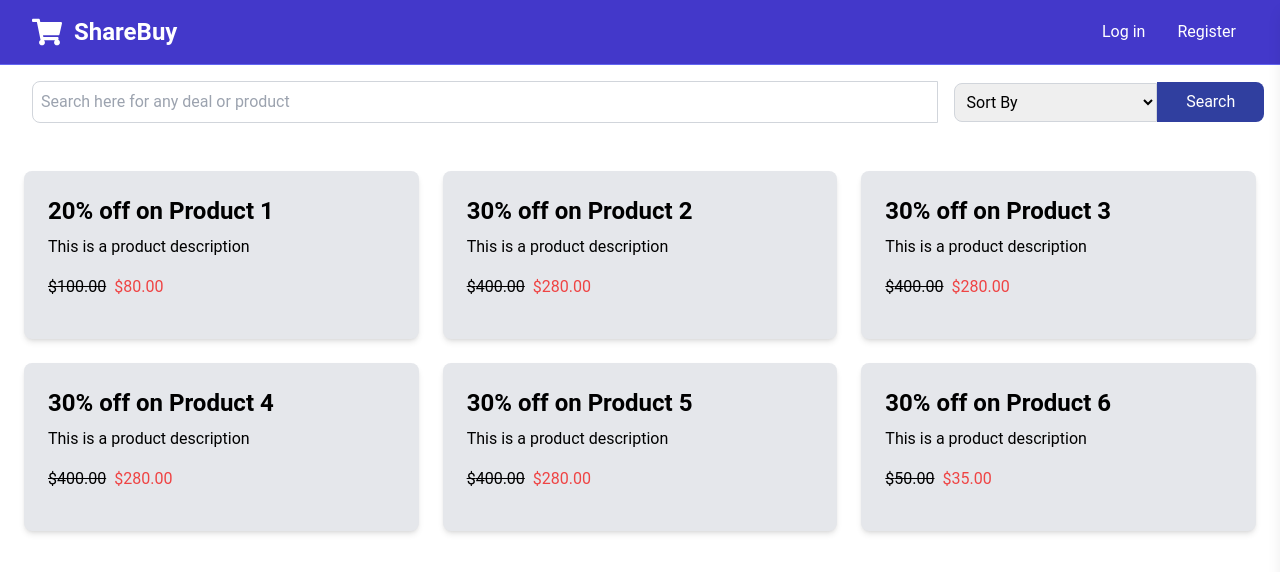
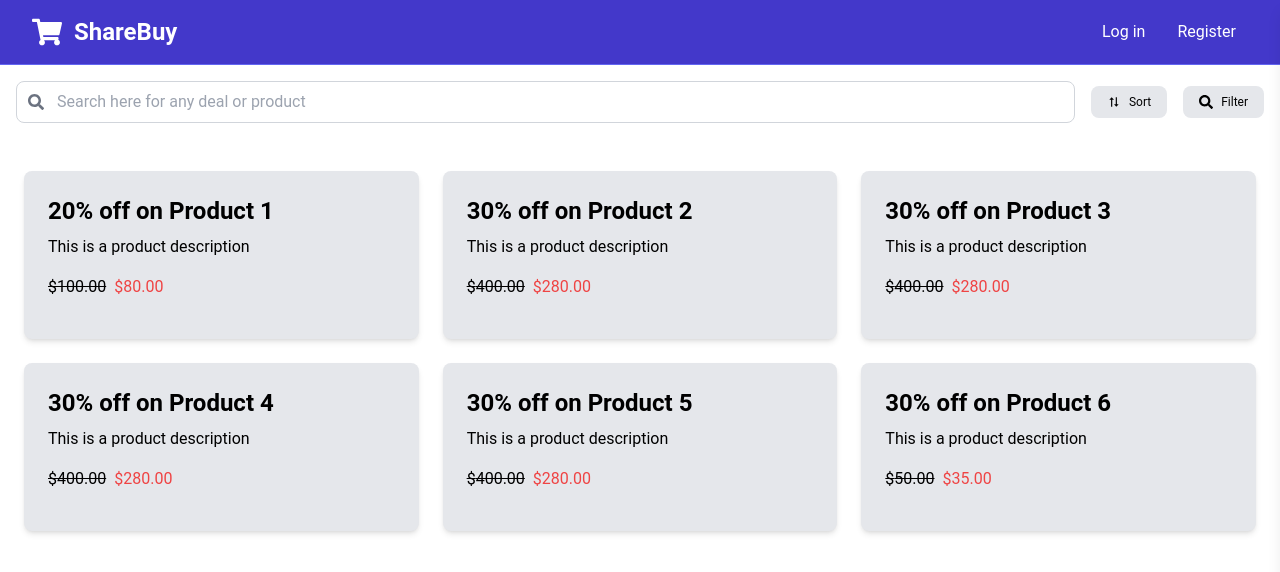
Before and after one commit to ShareBuy-final-project/Frontend, a React (Vite) app: page / in a window 1280 px wide. Shown: the top 572 px of the page. Built offline with nearby package versions, Linux system fonts and the light colour scheme.

Commit message:
sort and filter

```diff
--- a/src/components/Navbar.jsx
+++ b/src/components/Navbar.jsx
@@ -121,7 +121,7 @@ const Navbar = () => {
         }`}
       >
         <button
-          className="absolute top-4 right-4 text-gray-600 hover:text-gray-900 text-2xl"
+          className="absolute top-4 right-4 text-gray-600 hover:text-gray-900 text-2xl z-index=20"
           onClick={toggleSidebar}
         >
           &times;
--- a/src/components/SearchBar.jsx
+++ b/src/components/SearchBar.jsx
@@ -1,9 +1,14 @@
-import React, { useState } from 'react';
-import SortByDropDown from './SortByDropDown';
+import React, { useState, useEffect, useRef } from 'react';
+import { BiSortAlt2 } from 'react-icons/bi';  // Import the BiSortAlt2 icon
+import { FaSearch } from 'react-icons/fa';  // Assuming you're using FaSearch for the search icon
 
-const SearchBar = ({ onSearch, onSort ,placeholder = "Search...", width="100%" }) => {
+const SearchBar = ({ onSearch, onSort, placeholder = "Search...", width = "100%" }) => {
   const [query, setQuery] = useState('');
   const [sortOption, setSortOption] = useState('');
+  const [isFilterOpen, setIsFilterOpen] = useState(false); // State to toggle filter dropdown
+  const [isSortOpen, setIsSortOpen] = useState(false); // State to toggle sort modal
+  const filterRef = useRef(null);  // Reference for the filter modal
+  const sortRef = useRef(null);  // Reference for the sort modal
 
   const handleInputChange = (event) => {
     setQuery(event.target.value);
@@ -22,24 +27,164 @@ const SearchBar = ({ onSearch, onSort ,placeholder = "Search...", width="100%" }
     }
   };
 
+  const toggleFilterDropdown = () => {
+    setIsFilterOpen(!isFilterOpen);
+  };
+
+  const toggleSortModal = () => {
+    setIsSortOpen(!isSortOpen);
+  };
+
+  // Close filter and sort modals when clicking outside
+  useEffect(() => {
+    const handleClickOutside = (event) => {
+      if (
+        (filterRef.current && !filterRef.current.contains(event.target)) &&
+        (sortRef.current && !sortRef.current.contains(event.target))
+      ) {
+        setIsFilterOpen(false); // Close the filter modal if clicking outside
+        setIsSortOpen(false);   // Close the sort modal if clicking outside
+      }
+    };
+
+    // Attach event listener to document
+    document.addEventListener('mousedown', handleClickOutside);
+
+    // Cleanup event listener
+    return () => {
+      document.removeEventListener('mousedown', handleClickOutside);
+    };
+  }, []);
+
   return (
-    <div className={`flex items-center w-[${width}]`}>
+    <div className={`flex items-center justify-center w-[${width}]`}>
+      <div className="relative w-full">
         <input
           type="text"
           value={query}
           onChange={handleInputChange}
           placeholder={placeholder}
-        className="p-2 border border-gray-300 rounded-l-lg flex-grow ml-4"
-        style={{ flexBasis: '90%' }}
+          className="p-2 border border-gray-300 rounded-lg w-full pl-10 pr-10"
         />
-      <SortByDropDown sortOption={sortOption} onSortChange={handleSortChange} />
+        <FaSearch
+          className="absolute left-3 top-1/2 transform -translate-y-1/2 text-gray-500 cursor-pointer"
+          onClick={handleSearch}
+        />
+      </div>
+
+      <div className="ml-4 flex space-x-4 relative">
         <button
-        onClick={handleSearch}
-        className="px-4 py-2 bg-indigo700 text-white rounded-r-lg hover:bg-indigo600 transition duration-300"
-        style={{ flexBasis: '10%' }}
+          className="flex items-center px-4 py-2 bg-gray-200 text-black text-sm rounded-lg hover:bg-gray-300 transition duration-300"
+          onClick={toggleSortModal}  // Toggle sort modal
         >
-        Search
+          <BiSortAlt2 className="mr-2" /> {/* BiSortAlt2 icon */}
+          <span className="text-xs">Sort</span> {/* Smaller text */}
         </button>
+        <button
+          className="flex items-center px-4 py-2 bg-gray-200 text-black text-sm rounded-lg hover:bg-gray-300 transition duration-300"
+          onClick={toggleFilterDropdown}  // Toggle filter dropdown
+        >
+          <FaSearch className="mr-2" />
+          <span className="text-xs">Filter</span> {/* Smaller text */}
+        </button>
+
+        {/* Filter Dropdown */}
+        {isFilterOpen && (
+          <div
+            ref={filterRef}  // Attach the reference to the filter modal
+            className="absolute top-full right-0 mt-2 bg-white p-4 rounded-lg w-80 shadow-lg border border-gray-300 z-10"
+          >
+            <div className="border-b border-gray-400 pb-3 mb-2">
+              <h2 className="block text-xs font-medium mb-2">Filter</h2>
+            </div>
+            <div className="space-y-3">
+              <div className="border-b border-gray-400 pb-3">
+                <label className="block text-xs font-medium mb-2">Date range</label>
+                <div className="flex space-x-2">
+                  <input type="date" className="border p-1.5 rounded-lg w-1/2 text-xs" />
+                  <input type="date" className="border p-1.5 rounded-lg w-1/2 text-xs" />
+                </div>
+              </div>
+              <div className="border-b border-gray-400 pb-3">
+                <label className="block text-xs font-medium mb-2">Activity type</label>
+                <select className="border p-1.5 rounded-lg w-full text-xs">
+                  <option>All warehouses</option>
+                </select>
+              </div>
+              <div className="border-b border-gray-400 pb-3">
+                <label className="block text-xs font-medium mb-2">Status</label>
+                <select className="border p-1.5 rounded-lg w-full text-xs">
+                  <option>Active</option>
+                  <option>Inactive</option>
+                </select>
+              </div>
+              <div className="border-b border-gray-400 pb-3">
+                <label className="block text-xs font-medium mb-2">Filter options</label>
+              </div>
+              <div className="flex justify-between mt-3">
+                <button
+                  className="px-4 py-1 text-xs bg-gray-200 rounded-lg hover:bg-gray-300"
+                  onClick={() => setIsFilterOpen(false)}  // Close dropdown
+                >
+                  Reset all
+                </button>
+                <button
+                  className="px-4 py-1 text-xs bg-blue-500 text-white rounded-lg hover:bg-blue-600"
+                  onClick={() => setIsFilterOpen(false)}  // Close dropdown after apply
+                >
+                  Apply now
+                </button>
+              </div>
+            </div>
+          </div>
+        )}
+
+        {/* Sort Modal */}
+        {isSortOpen && (
+          <div
+            ref={sortRef}  // Attach the reference to the sort modal
+            className="absolute top-full right-0 mt-2 bg-white p-4 rounded-lg w-80 shadow-lg border border-gray-300 z-10"
+          >
+            <div className="border-b border-gray-400 pb-3 mb-2">
+              <h2 className="block text-xs font-medium mb-2">Sort</h2>
+            </div>
+            <div className="space-y-3">
+              <button
+                className="w-full text-xs p-2 text-left hover:bg-gray-100"
+                onClick={() => handleSortChange('Name')}
+              >
+                Sort by Name
+              </button>
+              <button
+                className="w-full text-xs p-2 text-left hover:bg-gray-100"
+                onClick={() => handleSortChange('Date')}
+              >
+                Sort by Date
+              </button>
+              <button
+                className="w-full text-xs p-2 text-left hover:bg-gray-100"
+                onClick={() => handleSortChange('Price')}
+              >
+                Sort by Price
+              </button>
+            </div>
+            <div className="flex justify-between mt-3">
+              <button
+                className="px-4 py-1 text-xs bg-gray-200 rounded-lg hover:bg-gray-300"
+                onClick={() => setIsSortOpen(false)}  // Close sort modal
+              >
+                Cancel
+              </button>
+              <button
+                className="px-4 py-1 text-xs bg-blue-500 text-white rounded-lg hover:bg-blue-600"
+                onClick={() => setIsSortOpen(false)}  // Close sort modal after apply
+              >
+                Apply
+              </button>
+            </div>
+          </div>
+        )}
+      </div>
     </div>
   );
 };
```
Lines whose indentation alone changed are shown as unchanged.
